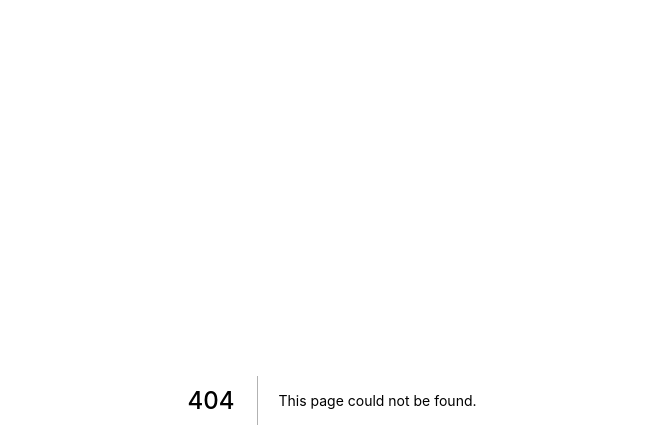
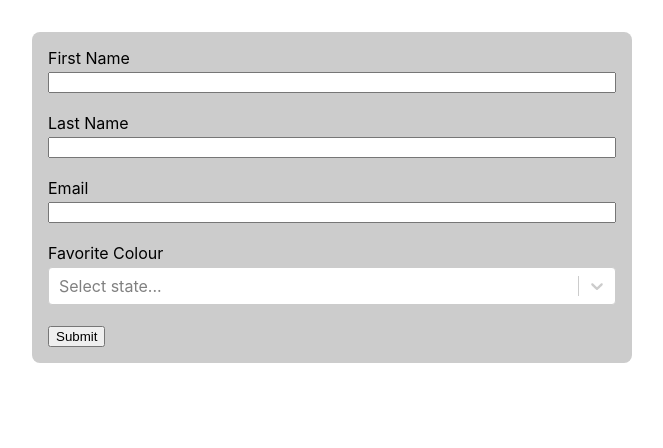
Before and after one commit to CustomCodeIT/blog-post-netlify-form, a Next.js app: page /the-form in a window 1280 px wide. Before the commit this address had no page. Shown: the top 448 px of the page, without its empty margins (308-971 px from the left). Built offline with nearby package versions, Linux system fonts and the light colour scheme.

Commit message:
Initial Commit

```diff
--- /dev/null
+++ b/components/the-form/the-form.module.scss
@@ -0,0 +1,24 @@
+.form {
+  background-color: #cccccc;
+  max-width: 600px;
+  border-radius: 8px;
+  margin: 32px auto 0 auto;
+  padding: 16px;
+  display: flex;
+  flex-direction: column;
+  gap: 16px;
+}
+
+.formGroup {
+  display: flex;
+  flex-direction: column;
+  gap: 4px;
+}
+
+.formError {
+  color: #cb3837;
+}
+
+.formGroupHidden {
+  display: none;
+}
--- /dev/null
+++ b/components/the-form/the-form.tsx
@@ -0,0 +1,118 @@
+import styles from "./the-form.module.scss";
+import {NextPage} from "next";
+import {yupResolver} from "@hookform/resolvers/yup";
+import {theFormValidator} from "../../validation/the-form";
+import {Controller, useForm} from "react-hook-form";
+import Select from "react-select";
+import {TheForm} from "../../types/the-form";
+import {ErrorMessage} from "@hookform/error-message";
+
+type Props = {};
+
+const TheForm:NextPage<Props> = (props) => {
+
+    const options = [
+        { value: 'red', label: 'Red' },
+        { value: 'green', label: 'Green' },
+        { value: 'blue', label: 'Blue' },
+        { value: 'yellow', label: 'Yellow' },
+        { value: 'orange', label: 'Orange' },
+    ]
+
+    const { control, register, reset, handleSubmit, formState: { errors } } = useForm<TheForm>({
+        mode: 'all',
+        reValidateMode: 'onChange',
+        resolver: yupResolver(theFormValidator),
+        criteriaMode: "firstError",
+        shouldFocusError: true,
+        shouldUnregister: true,
+        defaultValues: {
+            favorite_colour_select: null,
+        }
+    });
+
+    function onSubmit(form:TheForm)
+    {
+        const formDetails = {
+            "form-name": form.form_name,
+            "bot-field": form.bot_field,
+            "first-name": form.first_name,
+            "last-name": form.last_name,
+            "email": form.email,
+            "favorite-colour": form.favorite_colour_select?.value ?? '',
+        }
+
+        const data = new URLSearchParams(formDetails).toString();
+
+        fetch("/", {
+            method: "POST",
+            body: data,
+            headers: {
+                'Content-Type': 'application/x-www-form-urlencoded',
+            }
+        })
+            .then(() => {
+                reset();
+                alert("FORM SUBMITTED!")
+            })
+            .catch((error) => {
+                alert("ERROR SUBMITTING FORM! CHECK CONSOLE");
+                console.error(error)
+            });
+        console.log(form);
+    }
+
+    return (
+        <form onSubmit={handleSubmit(onSubmit)} className={styles.form}>
+
+            <input type="hidden" value="TheForm" {...register("form_name")} />
+
+            <div className={styles.formGroupHidden}>
+                <label htmlFor="bot_field" className={styles.formLabel}>Are you a bot?</label>
+                <input {...register("bot_field")} className={styles.formInput}/>
+            </div>
+
+            <div className={styles.formGroup}>
+                <label htmlFor="first_name" className={styles.formLabel}>First Name</label>
+                <input className={styles.formInput} {...register("first_name")}/>
+                <span className={styles.formError}><ErrorMessage name={"first_name"} errors={errors} /></span>
+            </div>
+
+            <div className={styles.formGroup}>
+                <label htmlFor="last_name" className={styles.formLabel}>Last Name</label>
+                <input className={styles.formInput} {...register("last_name")}/>
+                <span className={styles.formError}><ErrorMessage name={"last_name"} errors={errors} /></span>
+            </div>
+
+            <div className={styles.formGroup}>
+                <label htmlFor="email" className={styles.formLabel}>Email</label>
+                <input type="email" className={styles.formInput} {...register("email")}/>
+                <span className={styles.formError}><ErrorMessage name={"email"} errors={errors} /></span>
+            </div>
+
+            <div className={styles.formGroup}>
+                <label htmlFor="favorite_colour_select" className={styles.formLabel}>Favorite Colour</label>
+                <Controller
+                    name={'favorite_colour_select'}
+                    control={control}
+                    render={({field: {value, onChange}}) => <Select
+                        id={"favorite_colour_select"}
+                        instanceId={"favorite_colour_select"}
+                        placeholder={"Select state..."}
+                        isClearable={true}
+                        options={options}
+                        value={value}
+                        onChange={onChange}
+                    />}
+                />
+                <span className={styles.formError}><ErrorMessage name={"favorite_colour_select"} errors={errors} /></span>
+            </div>
+
+            <div className={styles.formControls}>
+                <input type={"submit"} className={`${styles.control} ${styles.controlButton} ${styles.btn} ${styles.btnPrimary}`} value={"Submit"}/>
+            </div>
+        </form>
+    );
+};
+
+export default TheForm;
--- /dev/null
+++ b/pages/the-form.tsx
@@ -0,0 +1,12 @@
+import {NextPage} from "next";
+import TheForm from "../components/the-form/the-form";
+
+type Props = {};
+
+const TheFormPage:NextPage<Props> = (props) => {
+    return (
+        <TheForm />
+    );
+};
+
+export default TheFormPage;
--- /dev/null
+++ b/types/the-form.ts
@@ -0,0 +1,11 @@
+import {StringValueSelect} from "./select";
+
+export type TheForm = {
+    form_name: string;
+    bot_field: string;
+    first_name: string;
+    last_name: string;
+    email: string;
+    favorite_colour: string;
+    favorite_colour_select: StringValueSelect | null;
+}
--- /dev/null
+++ b/validation/the-form.ts
@@ -0,0 +1,33 @@
+import * as Yup from "yup";
+
+export const theFormValidator = Yup.object().shape({
+
+    first_name: Yup.string()
+        .required("First name is required"),
+
+    last_name: Yup.string()
+        .required("Last name is required."),
+
+    email: Yup.string()
+        .nullable(true)
+        .email('Invalid email.')
+        .transform((v, o) => o === '' ? null : v)
+        .required("Email is required."),
+
+    favorite_colour_select: Yup.object().shape({
+        label: Yup.string(),
+        value: Yup.string(),
+    })
+        .nullable(true)
+        .required("Favorite colour is required."),
+
+    // favorite_colour_select: Yup.object().shape({
+    //     label: Yup.string()
+    //         .nullable(true)
+    //         .transform((v, o) => o === '' ? null : v),
+    //     value: Yup.string()
+    //         .nullable(true)
+    //         .transform((v, o) => o === '' ? null : v),
+    // })
+    //     .nullable(true),
+});
```
Also changed, not shown: package.json (+9 -1 lines), types/select.ts (added, +9 -0 lines), 2 other files (tests, documents, lock files or other folders).
